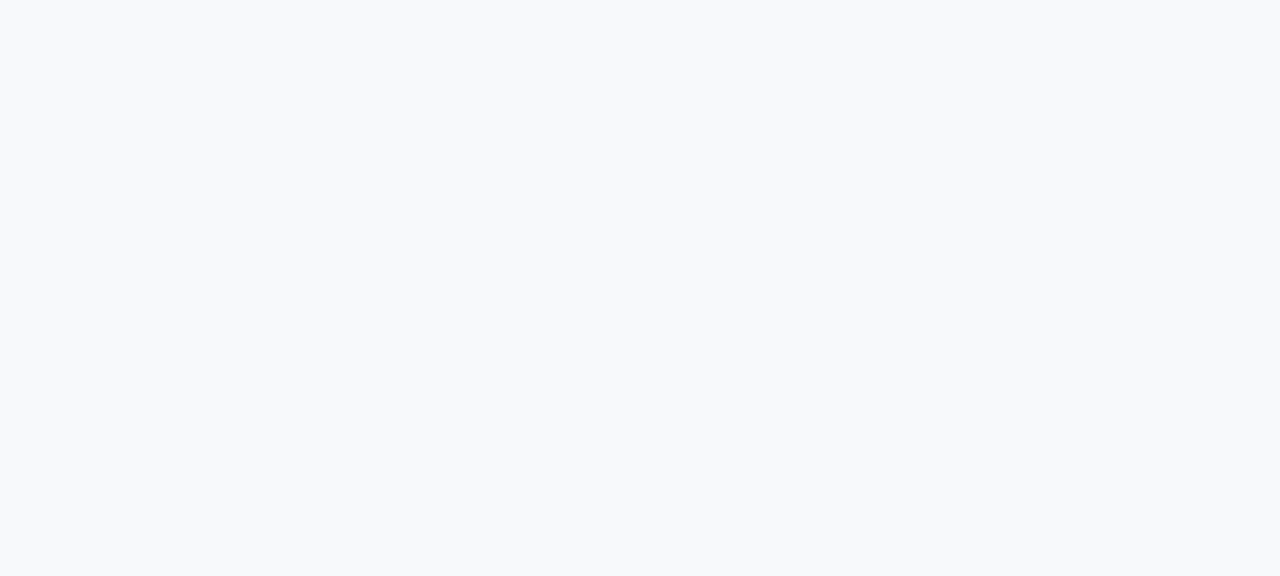
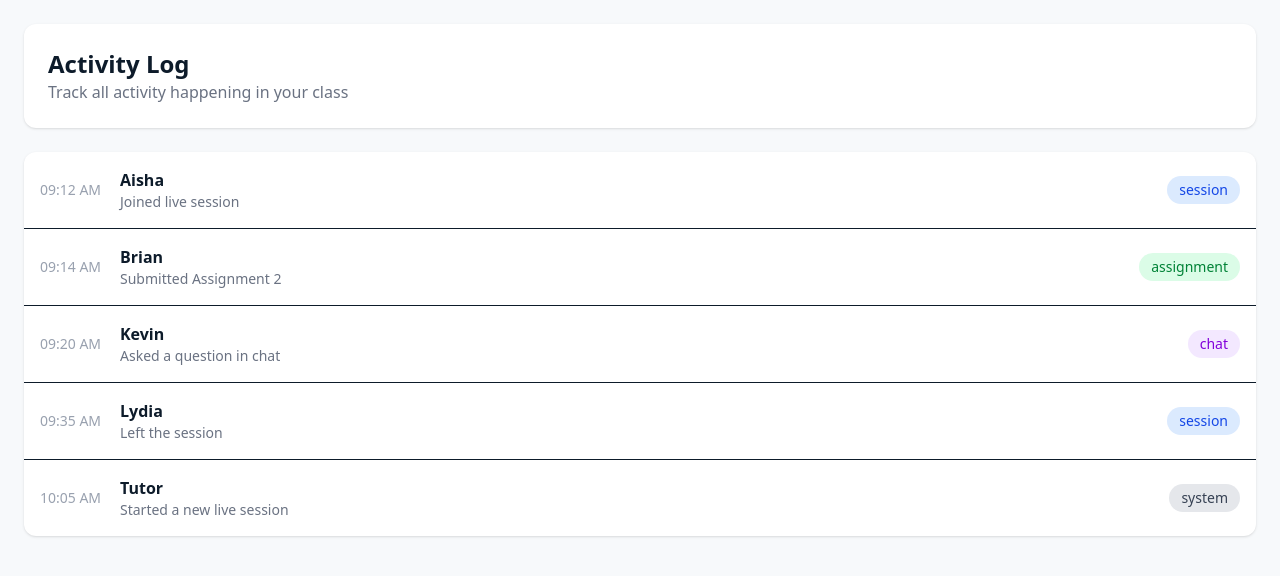
Before and after one commit to juliusmwas/StudyHub, a React (Vite) app: page /tutor/ActivityLog in a window 1280 px wide. Before the commit this address had no page. Shown: the top 576 px of the page. Built offline with nearby package versions, Linux system fonts and the light colour scheme.

Commit message:
Added an ActivityLog page to track activities

```diff
--- a/src/App.jsx
+++ b/src/App.jsx
@@ -31,6 +31,7 @@ import ClassDetailsPage from './Pages/dashboard/tutor/ClassDetailsPage';
 import SessionSummary from './Pages/dashboard/tutor/SessionSummary';
 import ResourcesLibrary from './Pages/dashboard/tutor/ResourcesLibrary';
 import AnalyticsPage from './Pages/dashboard/tutor/AnalyticsPage';
+import ActivityLog from './Pages/dashboard/tutor/ActivityLog';
 
 function App() {
 
@@ -80,6 +81,7 @@ function App() {
         <Route path="/tutor/SessionSummary" element={<SessionSummary />} />
         <Route path="/tutor/ResourcesLibrary" element={<ResourcesLibrary />} />
         <Route path="/tutor/AnalyticsPage" element={<AnalyticsPage />} />
+        <Route path="/tutor/ActivityLog" element={<ActivityLog />} />
 
         {/* 🔥 Navbar friendly routes (aliases for Tutor dashboard) */}
         <Route path="/dashboard" element={<TutorDashboard />} />
--- /dev/null
+++ b/src/Pages/dashboard/tutor/ActivityLog.jsx
@@ -0,0 +1,92 @@
+import React from "react";
+
+const ActivityLog = () => {
+  const logs = [
+    {
+      time: "09:12 AM",
+      user: "Aisha",
+      action: "Joined live session",
+      type: "session",
+    },
+    {
+      time: "09:14 AM",
+      user: "Brian",
+      action: "Submitted Assignment 2",
+      type: "assignment",
+    },
+    {
+      time: "09:20 AM",
+      user: "Kevin",
+      action: "Asked a question in chat",
+      type: "chat",
+    },
+    {
+      time: "09:35 AM",
+      user: "Lydia",
+      action: "Left the session",
+      type: "session",
+    },
+    {
+      time: "10:05 AM",
+      user: "Tutor",
+      action: "Started a new live session",
+      type: "system",
+    },
+  ];
+
+  const badgeColor = (type) => {
+    switch (type) {
+      case "session":
+        return "bg-blue-100 text-blue-700";
+      case "assignment":
+        return "bg-green-100 text-green-700";
+      case "chat":
+        return "bg-purple-100 text-purple-700";
+      case "system":
+        return "bg-gray-200 text-gray-700";
+      default:
+        return "bg-gray-100 text-gray-700";
+    }
+  };
+
+  return (
+    <div className="p-6 space-y-6">
+      {/* Header */}
+      <div className="bg-white p-6 rounded-xl shadow">
+        <h1 className="text-2xl font-bold">Activity Log</h1>
+        <p className="text-gray-500">
+          Track all activity happening in your class
+        </p>
+      </div>
+
+      {/* Logs */}
+      <div className="bg-white rounded-xl shadow divide-y">
+        {logs.map((log, index) => (
+          <div
+            key={index}
+            className="flex items-center justify-between p-4 hover:bg-gray-50 transition"
+          >
+            <div className="flex items-center gap-4">
+              <div className="w-16 text-gray-400 text-sm">{log.time}</div>
+
+              <div>
+                <p className="font-semibold">{log.user}</p>
+                <p className="text-gray-500 text-sm">{log.action}</p>
+              </div>
+            </div>
+
+            <span
+              className={`px-3 py-1 rounded-full text-sm ${badgeColor(
+                log.type
+              )}`}
+            >
+              {log.type}
+            </span>
+          </div>
+        ))}
+      </div>
+    </div>
+  );
+};
+
+export default ActivityLog;
--- a/src/Pages/dashboard/tutor/Dashboard.jsx
+++ b/src/Pages/dashboard/tutor/Dashboard.jsx
@@ -223,7 +223,9 @@ export default function TutorDashboard() {
             </section>
 
             {/* 5️⃣ Recent Activity Feed */}
-            <section className="bg-white p-6 rounded-xl border border-gray-100 shadow-sm">
+            <Link
+              to="/tutor/ActivityLog">
+                <section className="bg-white p-6 mb-3 rounded-xl border border-gray-100 shadow-sm">
                   <h2 className="text-lg font-bold text-gray-900 mb-4">Recent Activity</h2>
                   <div className="space-y-5">
                     {[
@@ -240,6 +242,7 @@ export default function TutorDashboard() {
                     ))}
                   </div>
                 </section>
+            </Link>
 
             {/* 6️⃣ Teaching Tip Card */}
             <div className="bg-gradient-to-br from-indigo-500 to-purple-600 p-6 rounded-xl text-white">
```
Lines whose indentation alone changed are shown as unchanged.
